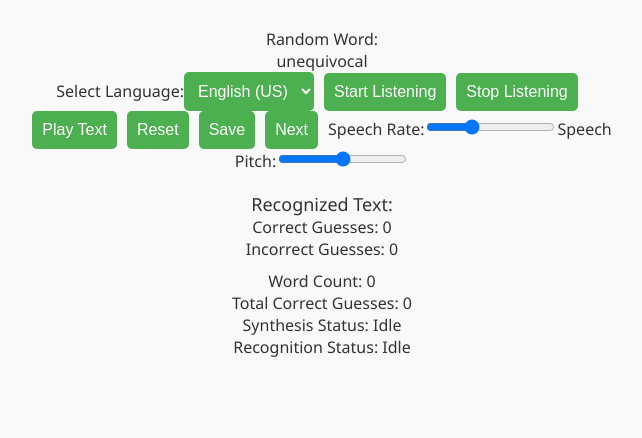
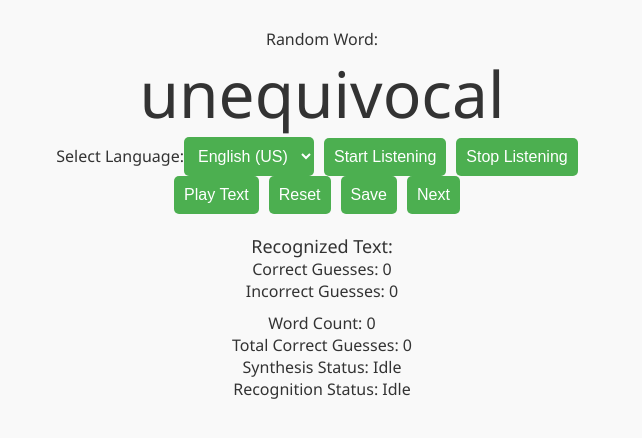
Before and after one commit to Jojo10x/VocalizeIQ, a React (Vite) app: page /menu/test in a window 1280 px wide. Shown: the top 438 px of the page, without its empty margins (318-960 px from the left). Built offline with nearby package versions, Linux system fonts and the light colour scheme.

Commit message:
added game

```diff
--- a/src/App.css
+++ b/src/App.css
@@ -62,6 +62,10 @@ button:hover {
   font-size: 18px;
   color: #ffa500;
 }
+#randomWord
+{
+  font-size: 64px;
+}
 
 h1 {
   color: #4CAF50;
--- a/src/App.jsx
+++ b/src/App.jsx
@@ -5,6 +5,7 @@ import Menu from './Menu/Menu'
 import Home from './Home/Home'
 import TestLevel from './Menu/TestLevel';
 import Prouncition from './Menu/Pronouncition';
+import Game from './Menu/Game';
 
 function App() {
 
@@ -17,6 +18,7 @@ function App() {
           <Route path="/menu" element={<Menu />} />
           <Route path="/menu/test" element={<TestLevel />} />
           <Route path="/menu/prounciation" element={<Prouncition />} />
+          <Route path="/menu/game" element={<Game/>} />
         </Routes>
       </Router>
     </>
--- /dev/null
+++ b/src/Menu/Game.jsx
@@ -0,0 +1,13 @@
+import '../App.css'
+
+
+function Game() {
+
+
+  return (
+    <div className="admin-dashboard-container">
+    </div>
+  );
+}
+
+export default Game;
--- a/src/Menu/Menu.jsx
+++ b/src/Menu/Menu.jsx
@@ -19,6 +19,10 @@ function Menu() {
       const goPro = () => {
         navigate('./prounciation');
       };
+      const goGame = () => {
+        navigate('./game');
+      };
+
 
   return (
     <div className="admin-dashboard-container">
@@ -28,7 +32,7 @@ function Menu() {
       <button>Instructions</button>
       <button onClick={goTest}>Test</button>
       <button onClick={goPro}>Prouncition</button>
-      <button></button>
+      <button onClick={goGame}>Game</button>
     </div>
   );
 }
--- a/src/Menu/Menu.module.css
+++ b/src/Menu/Menu.module.css
@@ -5,3 +5,7 @@
   .incorrect {
     color: #f44336;
   }
+
+ #randomWord{
+  font-size: 24px;
+ }
--- a/src/Menu/TestLevel.jsx
+++ b/src/Menu/TestLevel.jsx
@@ -15,16 +15,10 @@ const TestLevel = () => {
     const [correctCount, setCorrectCount] = useState(0);
     const [incorrectCount, setIncorrectCount] = useState(0);
     const [totalCorrectGuesses, setTotalCorrectGuesses] = useState(0);
-    // const [currentTotalCorrectGuesses, setCurrentTotalCorrectGuesses] = useState(0);
 
     const recognition = new (window.webkitSpeechRecognition || window.SpeechRecognition)();
     recognition.continuous = true;
     recognition.interimResults = true;
-
-    // useEffect(() => {
-    //     const randomIndex = Math.floor(Math.random() * data.words.length);
-    //     setRandomWord(data.words[randomIndex]);
-    // }, []);
 
     useEffect(() => {
         if (data && data.words && data.words.length > 0) {
@@ -89,10 +83,6 @@ const TestLevel = () => {
 
     };
 
-
-
-
-
     const saveTotalCorrectGuesses = async () => {
         console.log("Save button clicked");
         console.log("Current user:", auth.currentUser)
@@ -133,27 +123,6 @@ const TestLevel = () => {
             setCorrectCount(0);
         }
     };
-    // useEffect(() => {
-    //     const fetchCurrentTotalCorrectGuesses = async () => {
-    //         try {
-    //             const userId = auth.currentUser.uid;
-    //             const docRef = doc(db, "Guesses", userId);
-    //             const docSnap = await getDoc(docRef);
-    //             if (docSnap.exists()) {
-    //                 const data = docSnap.data();
-    //                 setCurrentTotalCorrectGuesses(data.totalCorrectGuesses);
-    //                 console.log("Initial current total correct guesses from Firebase:", currentTotalCorrectGuesses);
-    //             } else {
-    //                 console.log("Document does not exist in Firebase. Initializing currentTotalCorrectGuesses to 0.");
-    //             }
-    //         } catch (error) {
-    //             console.error("Error fetching current total correct guesses: ", error);
-    //         }
-    //     };
-
-    //     fetchCurrentTotalCorrectGuesses();
-    // }, []);
-
     const playText = () => {
         const textToRead = randomWord.trim();
         const synth = window.speechSynthesis;
@@ -209,7 +178,7 @@ const TestLevel = () => {
           <button onClick={saveTotalCorrectGuesses}>Save</button>
           <button onClick={NextWord}>Next</button>
 
-          <label htmlFor="speechRate">Speech Rate:</label>
+          {/* <label htmlFor="speechRate">Speech Rate:</label>
           <input
             type="range"
             id="speechRate"
@@ -227,7 +196,7 @@ const TestLevel = () => {
             max="2"
             step="0.1"
             defaultValue="1"
-          />
+          /> */}
 
           <div id="recognizedText">Recognized Text: {recognizedText}</div>
           <div id="correctCount">Correct Guesses: {correctCount}</div>
@@ -240,7 +209,6 @@ const TestLevel = () => {
           </div>
           <div id="wordCount">Word Count: {wordCount}</div>
           <div id="totalCorrectGuesses">Total Correct Guesses: {totalCorrectGuesses}</div>
-           {/* <p>Current Total Correct Guesses: {currentTotalCorrectGuesses}</p> */}
           <div id="synthesisStatus">Synthesis Status: {synthesisStatus}</div>
           <div id="recognitionStatus">
             Recognition Status: {recognitionStatus}
```
